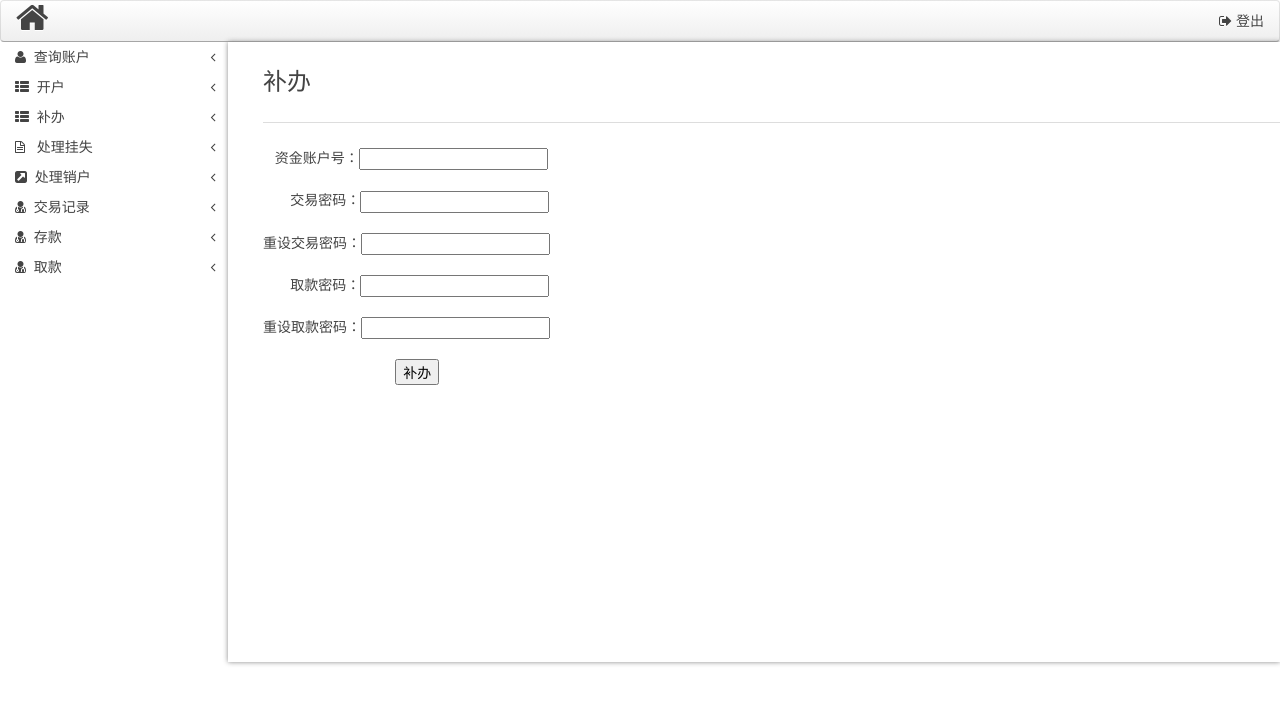
After one commit to nearu/G2, a CodeIgniter app: page /index.php/admin/reapply in a window 1280 px wide. The commit adds this page. Shown: the top 702 px of the page. Run offline with CodeIgniter, Linux system fonts and the light colour scheme.

Commit message:
增加补办功能

```diff
--- a/application/controllers/admin.php
+++ b/application/controllers/admin.php
@@ -139,6 +139,24 @@ class admin extends CI_Controller {
 		}
 		$this->load->view("main_head",array("active"=>"withdraw"));
 		$this->load->view("withdraw", $vars );
+	}
+
+	public function reapply() {
+		if ($this->input->post()) {
+			$account = array(
+				'id'				=> $this->input->post('id'),
+				'withdraw_password'	=> $this->input->post('withdraw_password'),
+				'trade_password'	=> $this->input->post('trade_password'),
+				);
+			echo $this->funds_account->reapply($account, $this->input->post('trade_password1'), $this->input->post('withdraw_pwd1'));
+			// if ($this->funds_account->reapply($account) === true) {
+			// 	header("Location: " . base_url('index.php/admin'));
+			// 	return;
+			// }
+			return;
+		}
+		$this->load->view("main_head",array("active"=>"reapply"));
+		$this->load->view("reapply");
 	}
 
 	public function confirm_register(){
--- a/application/models/funds_account.php
+++ b/application/models/funds_account.php
@@ -203,7 +203,7 @@
 		* 补办
 		*/
 		public function reapply($account, $new_trade_pwd, $new_withdraw_pwd) {
-			$state = $this->get_account_state( $id );
+			$state = $this->get_account_state( $account['id'] );
 			switch( $state ){
 				case 1:
 					return "该账户已申请销户，不能补办。";
@@ -427,8 +427,7 @@
 				'used_money' => 0.0
 				);
 			$this->db->update( 'deputing_order', $data );//更新数据库
-
-			if( ! ( $this->manage_freeze( $id, $currency, $total_frozen_money, 'unfreeze' ) === true ) ){
+			if( ! ( $this->manage_freeze( $id, $currency, $total_frozen_money, 'unfreeze' ) === true ) ) {
 				//先解冻钱
 				return false;
 			}
@@ -556,7 +555,7 @@
 			return true;
 		}
 
-		private function manage_freeze($id, $currency, $amount, $type) {
+		public function manage_freeze($id, $currency, $amount, $type) {
 			if (!$this->verify_currency($currency))
 				return '不支持的币种';
 			if ($this->get_funds_account(array('id'=>$id)) === false) {
--- a/application/models/funds_account_admin.php
+++ b/application/models/funds_account_admin.php
@@ -50,12 +50,12 @@
 
 		// 列出等待审核的开户信息
 		// 返回数组，每行一条
-		/*
+
 		public function get_register_list() {
-			$sql = "SELECT * FROM funds_account WHERE create_state=0";
+			$sql = "SELECT * FROM funds_account WHERE state=0";
 			$query = $this->db->query($sql);
 			return $query->result_array();
-		}*/
+		}
 
 		// 列出等待审核的挂失信息
 		// 返回数组，每行一条
--- a/application/views/main_head.php
+++ b/application/views/main_head.php
@@ -38,6 +38,9 @@ $this->load->helper("url");
             <li id="register" class="uk-parent">
                 <a href="<?=base_url('index.php/admin/confirm_register')?>"><i class="uk-icon-th-list"></i>&nbsp;       开户</a>
             </li>
+            <li id="register" class="uk-parent">
+                <a href="<?=base_url('index.php/admin/reapply')?>"><i class="uk-icon-th-list"></i>&nbsp;       补办</a>
+            </li>
             <li id="lost" class="uk-parent">
                 <a href="<?=base_url('index.php/admin/confirm_lost')?>"><i class="uk-icon-file-text-alt"></i>&nbsp;&nbsp;&nbsp;处理挂失</a>
             </li>
--- /dev/null
+++ b/application/views/reapply.php
@@ -0,0 +1,18 @@
+<h2>补办</h2>
+<hr class="uk-article-divider"/>
+<form method="post" action="" >
+        &nbsp&nbsp&nbsp资金账户号：<input type="text" name="id"  />
+        <br><br>
+        &nbsp&nbsp&nbsp&nbsp&nbsp&nbsp&nbsp交易密码：<input type="password" name="trade_password" />
+        <br><br>
+        重设交易密码：<input type="password" name="trade_password1" />
+        <br><br>
+        &nbsp&nbsp&nbsp&nbsp&nbsp&nbsp&nbsp取款密码：<input type="password" name="withdraw_password" />
+        <br><br>
+        重设取款密码：<input type="password" name="withdraw_password1" />
+        <br><br>
+        &nbsp&nbsp&nbsp&nbsp&nbsp&nbsp&nbsp&nbsp&nbsp&nbsp&nbsp&nbsp&nbsp&nbsp&nbsp&nbsp
+        &nbsp&nbsp&nbsp&nbsp&nbsp&nbsp&nbsp&nbsp&nbsp&nbsp&nbsp&nbsp&nbsp&nbsp&nbsp&nbsp
+        <input type="hidden" name="open" value="1" />
+        <input type="submit" value="补办" />
+</form>
```
Also changed, not shown: application/controllers/test.php (+5 -2 lines).
